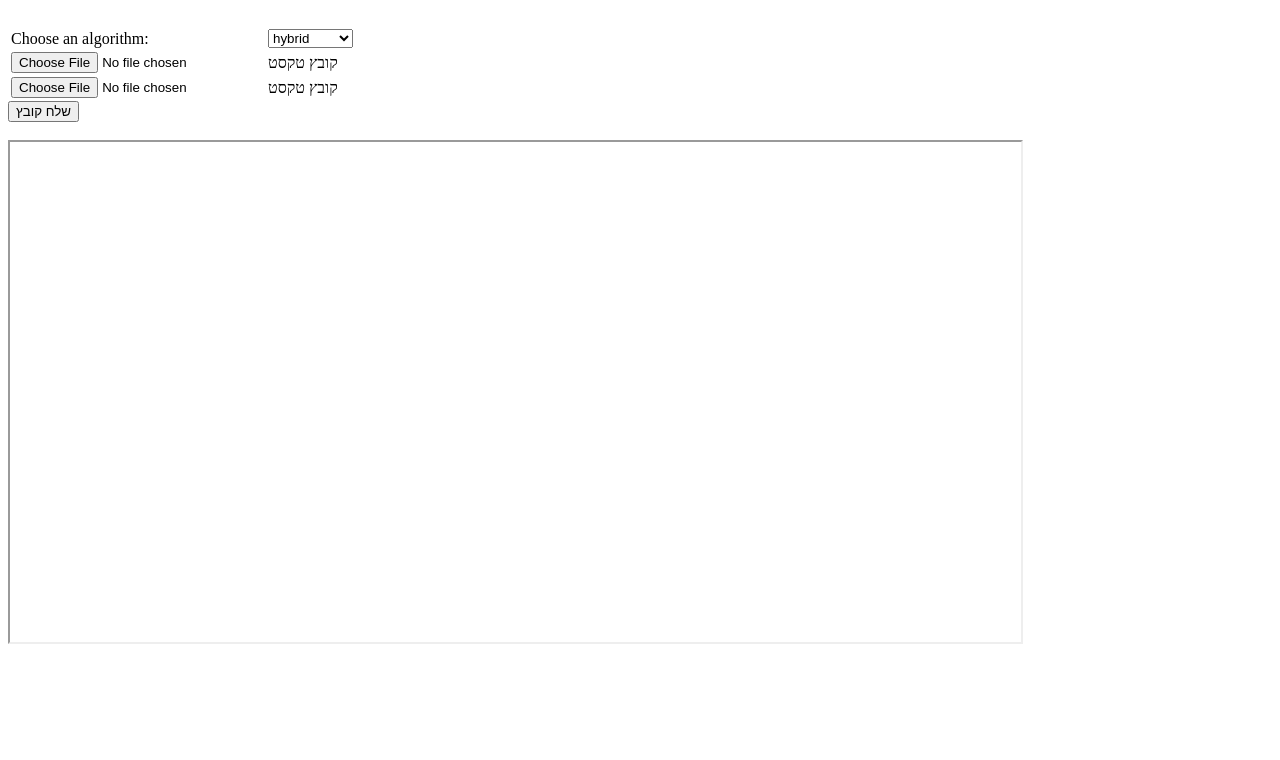
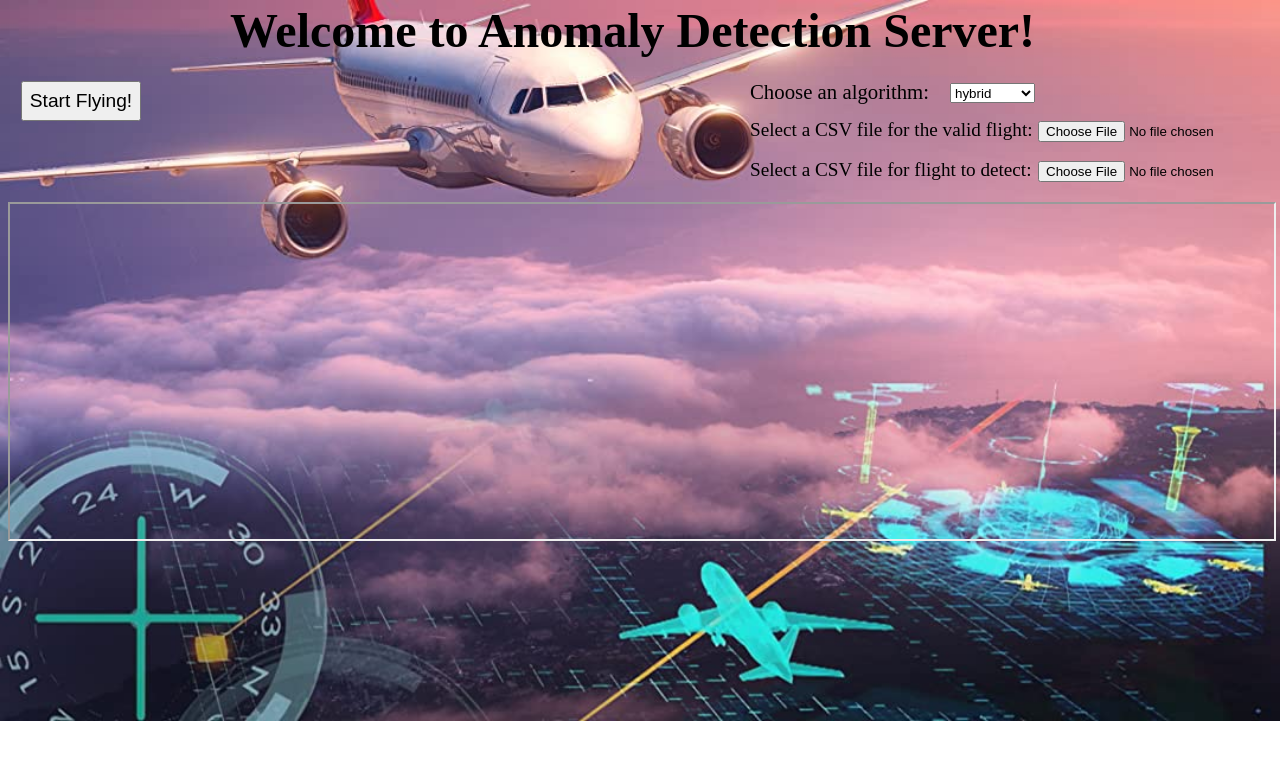
Before and after one commit to Adi-Shuker/anomaly_detection_WebApp, a website: page View/index.html in a window 1280 px wide. Drawn offline with Linux system fonts and the light colour scheme.

Commit message:
main page

```diff
--- a/View/index.html
+++ b/View/index.html
@@ -2,35 +2,38 @@
 <html lang="en">
 <head>
     <meta charset="UTF-8">
+    <link rel="stylesheet" href="style.css" />
     <title>Anomaly Detection Server</title>
 </head>
 <body>
+<body background="airplane.JPEG" id="background">
 <form action="/detect" method="post" enctype="multipart/form-data" name="searchForm" target="result">
     <table>
+        <td id="startFlying"> <input type="submit" value="Start Flying!" style="width: 120px; height:40px; font-size: 1.2em" ></td>
+        <tr><p id="welcome"> Welcome to Anomaly Detection Server! </p></tr>
         <tr>
             <td>
-                <label for="algorithms">Choose an algorithm:</label>
+                <label id="choiceAlgoText" for="algorithms">Choose an algorithm:</label>
             </td>
             <td>
-                <select name="algorithms" id="algorithms">
+                <select id="choiceAlgoButton" name="algorithms" id="algorithms">
                     <option value="hybrid">hybrid</option>
                     <option value="regression">regression</option>
                 </select>
             </td>
         </tr>
         <tr>
-            <td><input type="file" name="train_data"></td>
-            <td>קובץ  טקסט</td>
+            <td><p id="validFlightText"> Select a CSV file for the valid flight: </p></td>
+            <td id="validFlightButton"> <input type="file" name="train_data"></td>
         </tr>
         <tr>
-            <td><input type="file" name="predict_data"></td>
-            <td>קובץ טקסט</td>
+            <td><p id="detectFlightText">Select a CSV file for flight to detect: </p></td>
+            <td id="detectFlightButton"> <input type="file" name="predict_data"></td>
         </tr>
         <br>
     </table>
-    <input type="submit" value="שלח קובץ">
 </form>
 <br>
-<iframe name="result" width="80%" height="500"></iframe>
+<iframe id="frame" name="result"></iframe>
 </body>
 </html>
--- /dev/null
+++ b/View/style.css
@@ -0,0 +1,60 @@
+#welcome
+{
+    font-size: 3em;
+    font-weight: bold; /*gras*/
+    color: black;
+    position:absolute; top: -45px; left: 230px;
+}
+
+#choiceAlgoText
+{
+    font-size: 1.3em;
+    color: black;
+    position:absolute; top: 80px; left: 750px;
+}
+
+#choiceAlgoButton
+{
+    position:absolute; top: 83px; left: 950px;
+    height: 20px;
+}
+
+#validFlightText
+{
+    font-size: 1.2em;
+    color: black;
+    position:absolute; top: 100px; left: 750px;
+}
+
+#validFlightButton
+{
+    position:absolute; top: 120px; left: 1037px;
+}
+
+#detectFlightText
+{
+    font-size: 1.2em;
+    color: black;
+    position:absolute; top: 140px; left: 750px;
+}
+
+#detectFlightButton
+{
+    position:absolute; top: 160px; left: 1037px;
+}
+
+#background {
+    background-repeat:no-repeat;
+    background-size: cover;
+}
+
+#startFlying {
+    position:absolute; top: 80px; left: 20px;
+}
+
+#frame {
+    position:relative;
+    top: 140px;
+    width: 100%;
+    height: 335px;
+}
--- a/package.json
+++ b/package.json
@@ -12,7 +12,7 @@
     "smallest-enclosing-circle": "^1.0.2"
   },
   "scripts": {
-    "start": "nodemon Controller/server.js",
+    "start": "nodemon server.js",
     "test": "echo \"Error: no test specified\" && exit 1"
   },
   "keywords": [],
```
Also changed, not shown: View/airplane.JPEG (added), 1 other file.
